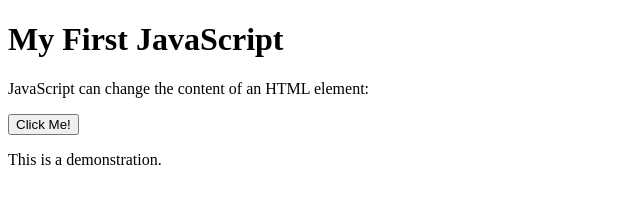
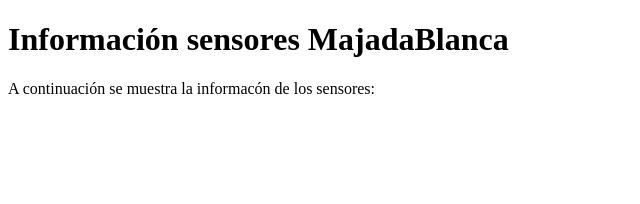
Before and after one commit to JitoChile/majadablanca, a plain HTML site: page index.html in a window 1280 px wide. Shown: the whole page, without its empty margins (0-640 px from the left). Drawn offline with Linux system fonts and the light colour scheme.

Commit message:
Update index.html

```diff
--- a/index.html
+++ b/index.html
@@ -2,19 +2,11 @@
 <html>
 <body>
 
-<h1>My First JavaScript</h1>
+<h1>Información sensores MajadaBlanca</h1>
 
-<p>JavaScript can change the content of an HTML element:</p>
+<p>A continuación se muestra la informacón de los sensores:</p>
 
-<button type="button" onclick="myFunction()">Click Me!</button>
 
-<p id="demo">This is a demonstration.</p>
-
-<script>
-function myFunction() {
-    document.getElementById("demo").innerHTML = "Hello JavaScript!";
-}
-</script>
 
 </body>
 </html>
```
